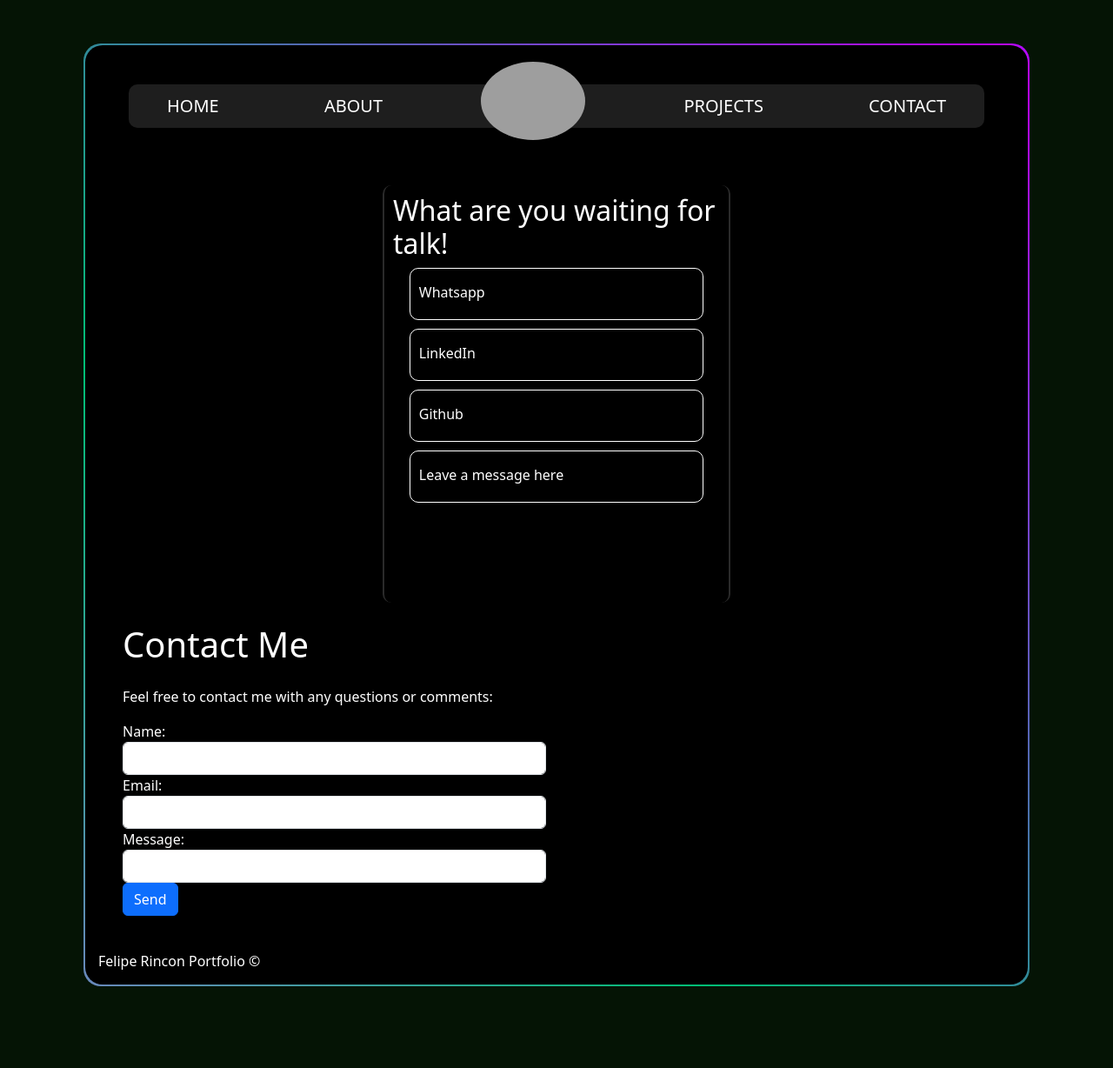
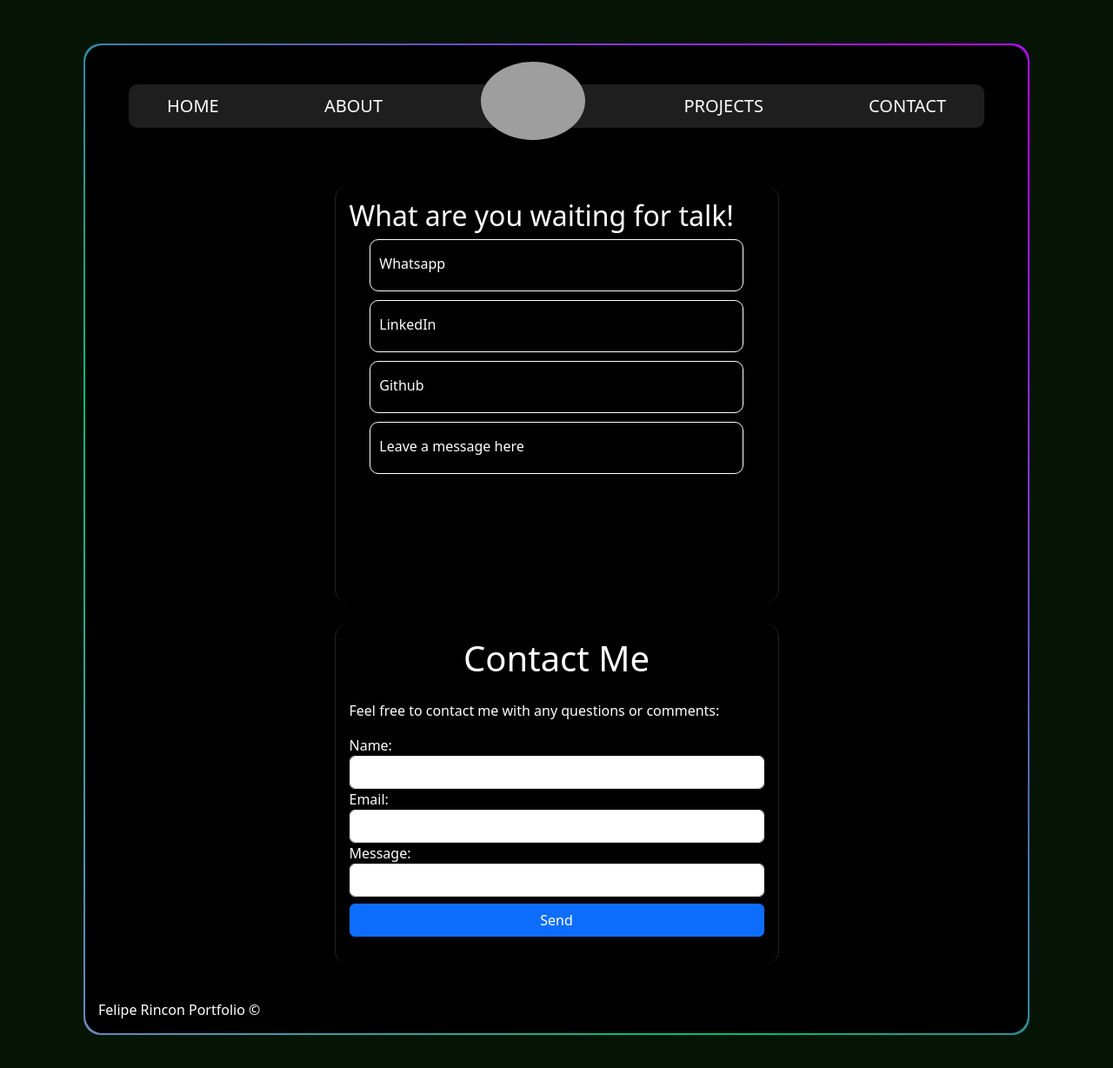
Before and after one commit to Felipe1626/Portfolio, an Angular app: page /contact in a window 1280 px wide. Shown: the top 1228 px of the page at 87% size. Before the commit the page ends 1184 px from the top, so only its background shows below. Built offline with nearby package versions, Linux system fonts and the light colour scheme; grey boxes are pictures that could not be loaded.

Commit message:
contact me form

```diff
--- a/package.json
+++ b/package.json
@@ -22,13 +22,17 @@
     "@popperjs/core": "^2.11.6",
     "bootstrap": "^5.3.0-alpha1",
     "crypto": "^1.0.1",
+    "crypto-browserify": "^3.12.0",
     "eslint": "^8.32.0",
     "jquery": "^3.6.4",
+    "os-browserify": "^0.3.0",
     "popper.js": "^1.16.1",
     "resolve": "^1.22.2",
     "rxjs": "~7.5.0",
+    "stream": "^0.0.2",
     "stream-browserify": "^3.0.0",
     "tslib": "^2.3.0",
+    "url": "^0.11.0",
     "zone.js": "~0.12.0"
   },
   "devDependencies": {
@@ -44,7 +48,6 @@
     "karma-coverage": "~2.2.0",
     "karma-jasmine": "~5.1.0",
     "karma-jasmine-html-reporter": "~2.0.0",
-    "nodemailer": "^6.9.1",
     "tailwindcss": "^3.3.1",
     "typescript": "~4.8.2"
   }
--- a/src/app/components/contact/contact.component.html
+++ b/src/app/components/contact/contact.component.html
@@ -1,4 +1,4 @@
-<section id="contactContainer">
+<section id="contactContainer" class="w-50 mx-auto p-3 border-start border-end border-dark rounded-4">
   <h2>What are you waiting for talk!</h2>
   <div>
     <a href="#">Whatsapp <img src="" alt=""></a>
@@ -14,11 +14,11 @@
   </div>
 </section>
 <br>
-<section>
-  <div class="container">
-    <h1 class="mb-4">Contact Me</h1>
-    <div class="row">
-      <div class="col-md-6">
+<section class="w-100">
+  <div class="container w-50 border-start border-end border-dark p-3 rounded-4 mx-auto">
+    <h1 class="mb-4 text-center">Contact Me</h1>
+    <div class="row text-left mb-3">
+      <div class="col-md-12 mx-auto">
         <p>Feel free to contact me with any questions or comments:</p>
         <form #contac_form="ngForm" (submit)="onSubmit()">
           <div class="form-group ">
@@ -33,7 +33,7 @@
             <label for="message">Message:</label>
             <input type="text" class="form-control" id="message" name="message" [(ngModel)]="message" required>
           </div>
-          <button type="submit" class="btn btn-primary">Send</button>
+          <button type="submit" class="btn btn-primary w-100 mt-2">Send</button>
         </form>
       </div>
     </div>
--- a/src/app/components/contact/contact.component.scss
+++ b/src/app/components/contact/contact.component.scss
@@ -2,10 +2,6 @@
   width: 400px;
   min-height: 60vh;
   margin: auto;
-  padding: 10px;
-  border-left: 2px rgba(255, 255, 255, 0.164) solid;
-  border-right: 2px rgba(255, 255, 255, 0.164) solid;
-  border-radius: 10px;
   div{
     width: 90%;
     height: 60px;
```
Also changed, not shown: src/app/components/contact/contact.component.ts (+5 -4 lines), tsconfig.json (+1 -9 lines), 1 other file (tests, documents, lock files or other folders).
